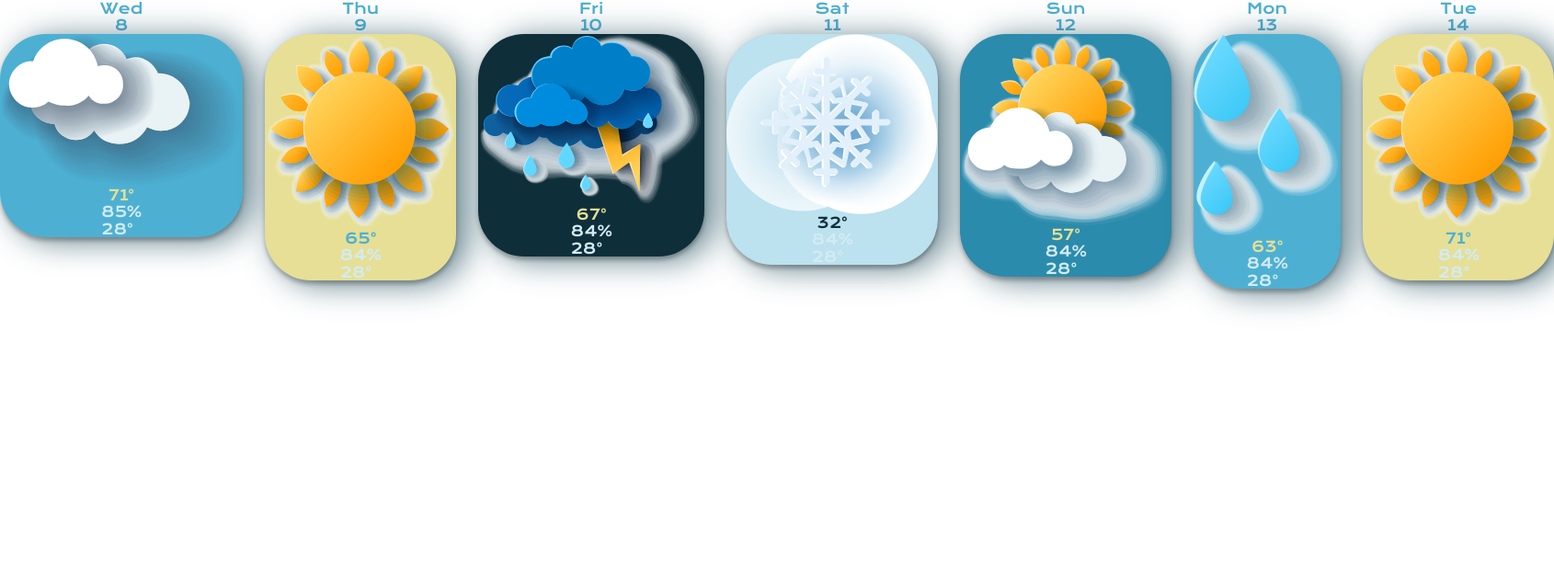
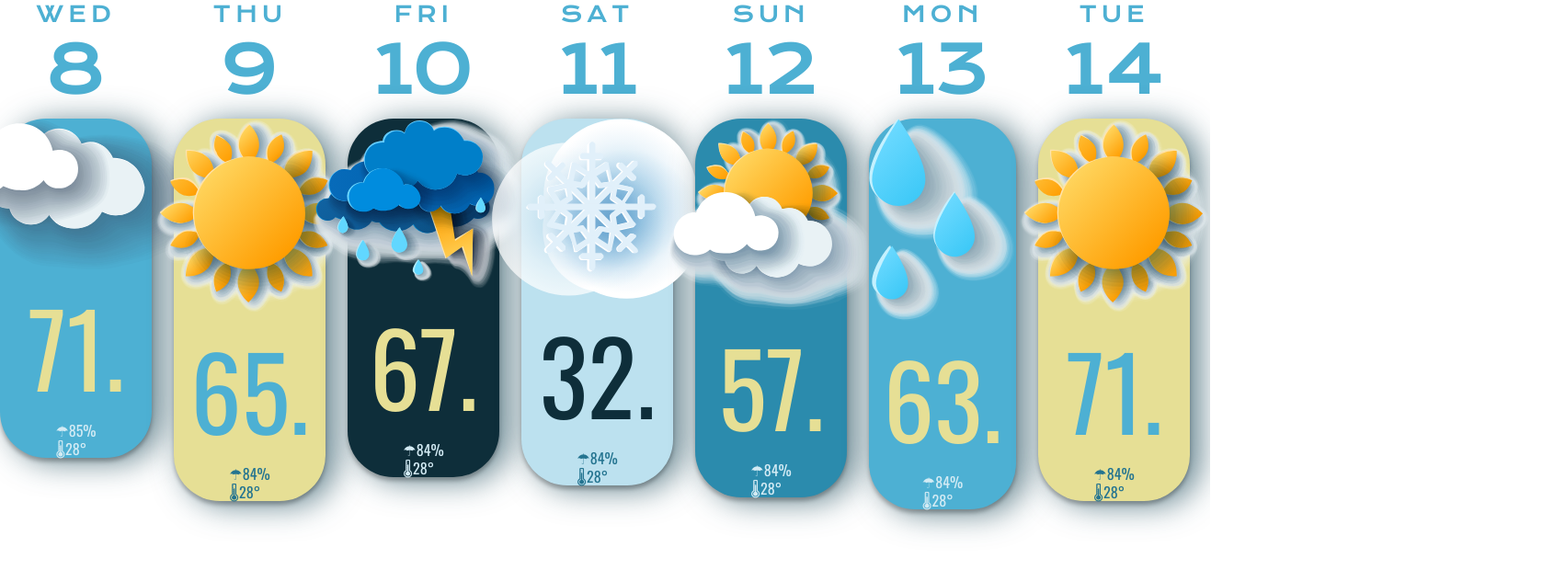
Before and after one commit to peter-hinch/advent-of-css-2022-day-08-weather-api, a website: page index.html in a window 1280 px wide. Shown: the whole page at 92% size, 1690 px wide, since content can reach past the window. Drawn offline with nearby package versions, Linux system fonts and the light colour scheme.

Commit message:
Refine styling.

```diff
--- a/index.html
+++ b/index.html
@@ -17,7 +17,7 @@
             <div class="details__date">8</div>
             <div class="details__weather">
               <div class="weather__icon"></div>
-              <div class="weather__tmeperature">71&deg;</div>
+              <div class="weather__tmeperature">71</div>
               <div class="weather__content content__dark-bg">
                 <div class="content__chance-of-rain">85&percnt;</div>
                 <div class="content__temperature-max">28&deg;</div>
@@ -31,8 +31,8 @@
             <div class="details__date">9</div>
             <div class="details__weather">
               <div class="weather__icon"></div>
-              <div class="weather__tmeperature">65&deg;</div>
-              <div class="weather__content content__dark-bg">
+              <div class="weather__tmeperature">65</div>
+              <div class="weather__content content__light-bg">
                 <div class="content__chance-of-rain">84&percnt;</div>
                 <div class="content__temperature-max">28&deg;</div>
               </div>
@@ -45,7 +45,7 @@
             <div class="details__date">10</div>
             <div class="details__weather">
               <div class="weather__icon"></div>
-              <div class="weather__tmeperature">67&deg;</div>
+              <div class="weather__tmeperature">67</div>
               <div class="weather__content content__dark-bg">
                 <div class="content__chance-of-rain">84&percnt;</div>
                 <div class="content__temperature-max">28&deg;</div>
@@ -59,8 +59,8 @@
             <div class="details__date">11</div>
             <div class="details__weather">
               <div class="weather__icon"></div>
-              <div class="weather__tmeperature">32&deg;</div>
-              <div class="weather__content content__dark-bg">
+              <div class="weather__tmeperature">32</div>
+              <div class="weather__content content__light-bg">
                 <div class="content__chance-of-rain">84&percnt;</div>
                 <div class="content__temperature-max">28&deg;</div>
               </div>
@@ -73,7 +73,7 @@
             <div class="details__date">12</div>
             <div class="details__weather">
               <div class="weather__icon"></div>
-              <div class="weather__tmeperature">57&deg;</div>
+              <div class="weather__tmeperature">57</div>
               <div class="weather__content content__dark-bg">
                 <div class="content__chance-of-rain">84&percnt;</div>
                 <div class="content__temperature-max">28&deg;</div>
@@ -87,7 +87,7 @@
             <div class="details__date">13</div>
             <div class="details__weather">
               <div class="weather__icon"></div>
-              <div class="weather__tmeperature">63&deg;</div>
+              <div class="weather__tmeperature">63</div>
               <div class="weather__content content__dark-bg">
                 <div class="content__chance-of-rain">84&percnt;</div>
                 <div class="content__temperature-max">28&deg;</div>
@@ -101,8 +101,8 @@
             <div class="details__date">14</div>
             <div class="details__weather">
               <div class="weather__icon"></div>
-              <div class="weather__tmeperature">71&deg;</div>
-              <div class="weather__content content__dark-bg">
+              <div class="weather__tmeperature">71</div>
+              <div class="weather__content content__light-bg">
                 <div class="content__chance-of-rain">84&percnt;</div>
                 <div class="content__temperature-max">28&deg;</div>
               </div>
--- a/styles.css
+++ b/styles.css
@@ -17,13 +17,47 @@ body {
   color: #4db0d3;
 }
 
+.details__day {
+  text-transform: uppercase;
+  font-size: 24px;
+  line-height: 30px;
+  letter-spacing: 0.2em;
+}
+
+.details__date {
+  margin-bottom: 7px;
+  font-size: 73px;
+  line-height: 92px;
+}
+
 .details__weather {
   display: flex;
   flex-direction: column;
   align-items: center;
+  max-width: 165px;
+  font-family: 'Oswald', sans-serif;
+  font-size: 110px;
+  line-height: 163px;
   border-radius: 50px;
   box-shadow: 0px 4px 4px rgba(0, 0, 0, 0.25),
-    11px 4px 34px rgba(32, 77, 92, 0.7);
+    11px 4px 34px rgba(32, 77, 92, 0.702);
+}
+
+.details__weather .weather__content {
+  font-size: 16px;
+  line-height: 20px;
+}
+
+.details__weather .weather__tmeperature::after {
+  content: '.';
+}
+
+.details__weather .weather__content .content__chance-of-rain::before {
+  content: '☂';
+}
+
+.details__weather .weather__content .content__temperature-max::before {
+  content: '🌡';
 }
 
 .details__weather .weather__content.content__dark-bg {
@@ -37,6 +71,10 @@ body {
 .weekly-forecast__cloudy .details__weather {
   color: #e6df95;
   background: #4db0d3;
+}
+
+.details__weather .weather__icon {
+  /* mix-blend-mode: multiply; */
 }
 
 .weekly-forecast__cloudy .details__weather .weather__icon {
```
